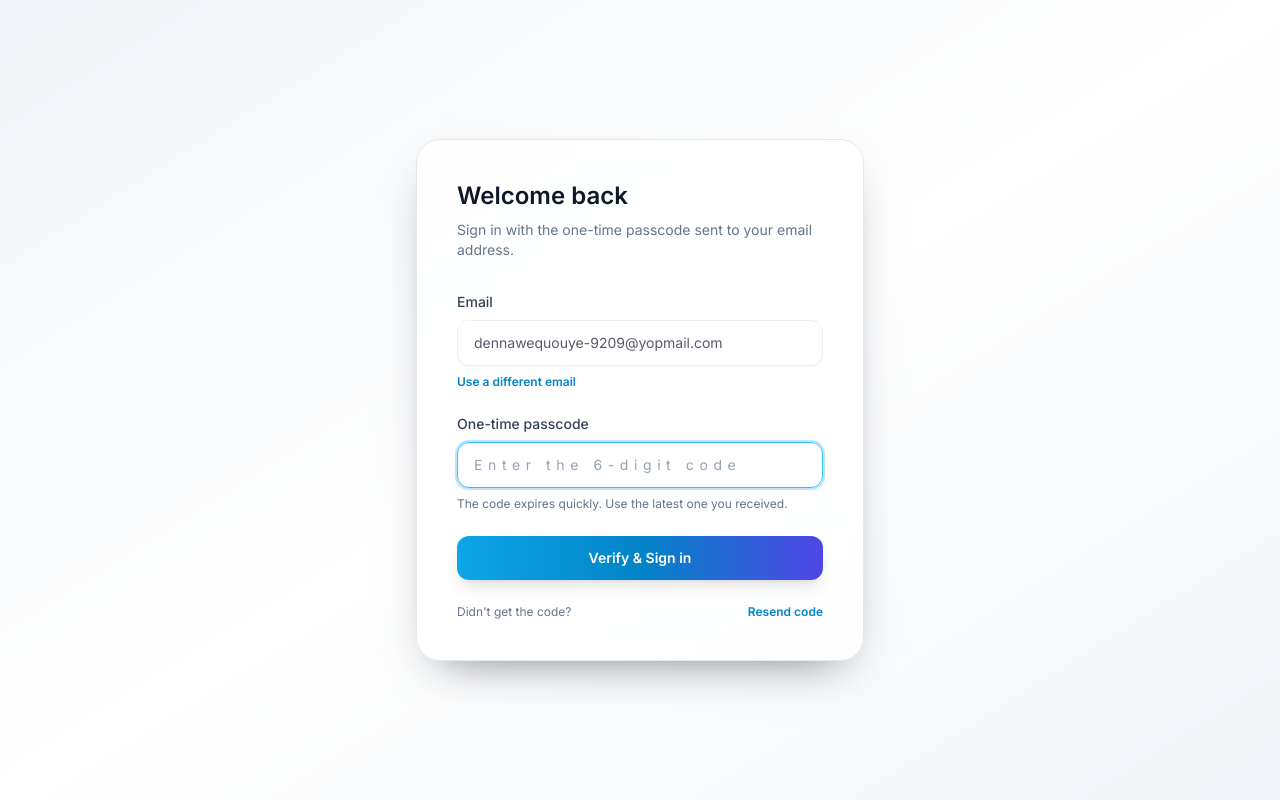
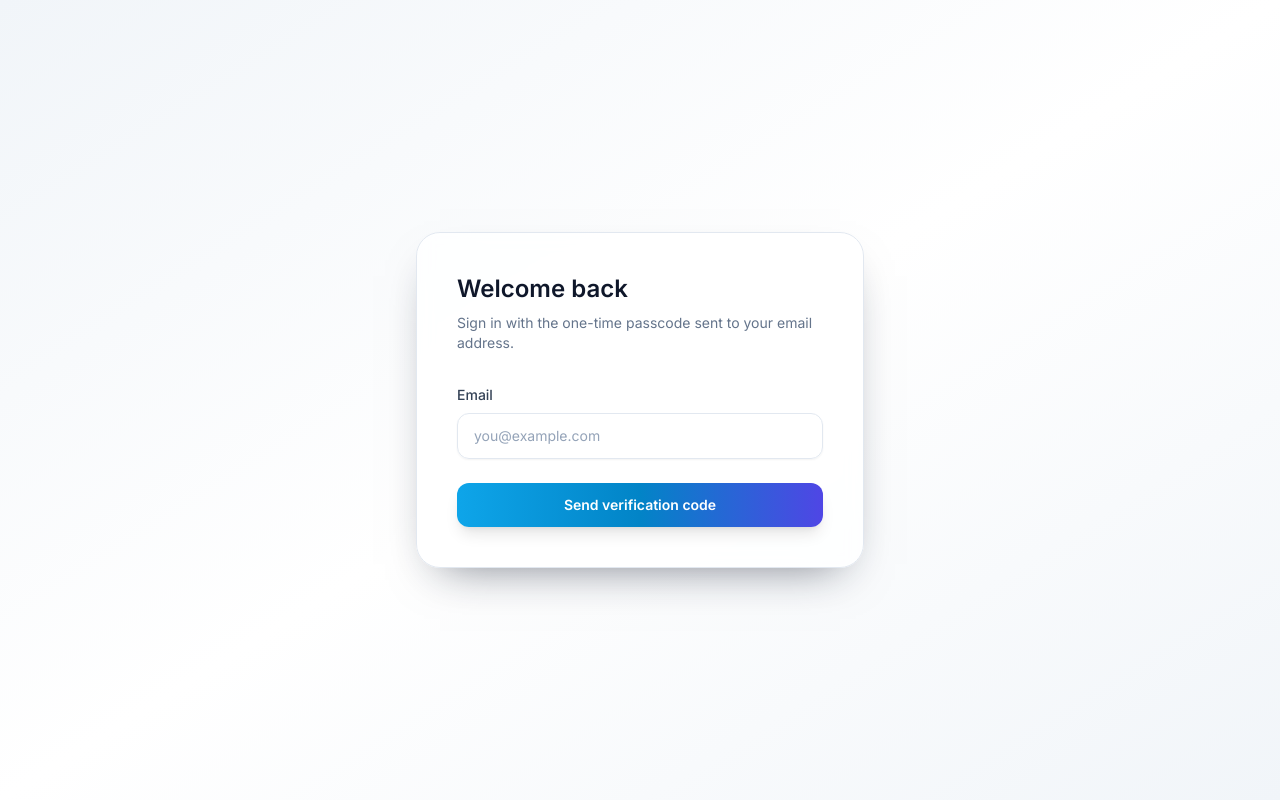
Before and after one commit to HimanshuFlavorCloud/DATAVERSE-APP, a React (Vite) app: page /login in a window 1280 px wide. Built offline with nearby package versions, Linux system fonts and the light colour scheme; no server answers.

Commit message:
fix: set initial phase to 'collect-email' in LoginPage

```diff
--- a/src/pages/LoginPage.tsx
+++ b/src/pages/LoginPage.tsx
@@ -26,7 +26,7 @@ export function LoginPage() {
       otp: ""
     }
   });
-  const [phase, setPhase] = useState<Phase>("verify-otp");
+  const [phase, setPhase] = useState<Phase>("collect-email");
   const [pendingEmail, setPendingEmail] = useState("dennawequouye-9209@yopmail.com");
   const [submitError, setSubmitError] = useState<string | null>(null);
   const [infoMessage, setInfoMessage] = useState<string | null>(null);
```
